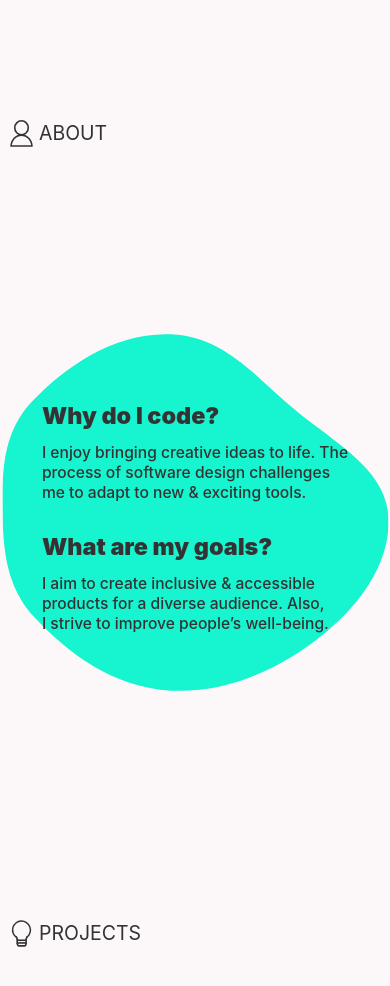
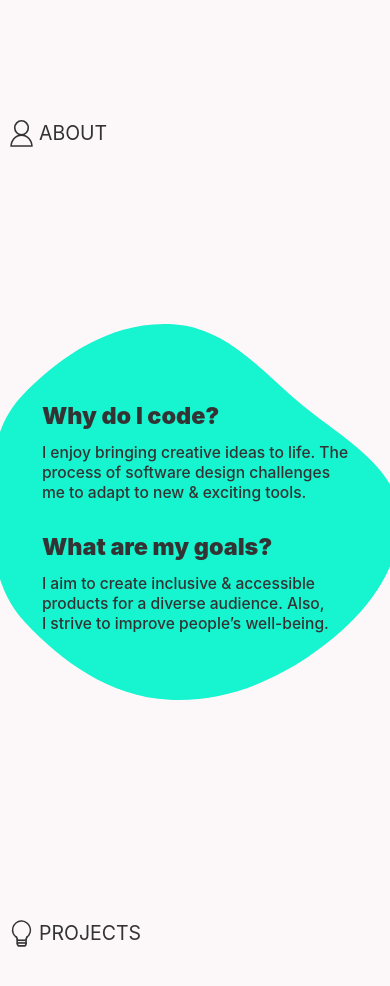
Before and after one commit to ColbyRehn/portfolio, a React (Create React App) app: page / in a window 390 px wide. Shown: the part 688-1674 px from the top of the page. Built offline with nearby package versions, Linux system fonts and the light colour scheme.

Commit message:
fixed about bg

```diff
--- a/src/Query.css
+++ b/src/Query.css
@@ -255,8 +255,8 @@
 
     /* About section */
     #about-wave-bg {
-      height: 70vw;
-      width: 70vw;
+      height: 80vw;
+      width: 80vw;
     }
 
     .About-heading {
@@ -546,8 +546,8 @@
 
      /* About section */
      #about-wave-bg {
-      height: 95vw;
-      width: 90vw;
+      height: 100vw;
+      width: 95vw;
     }
 
     #About-space{
```
